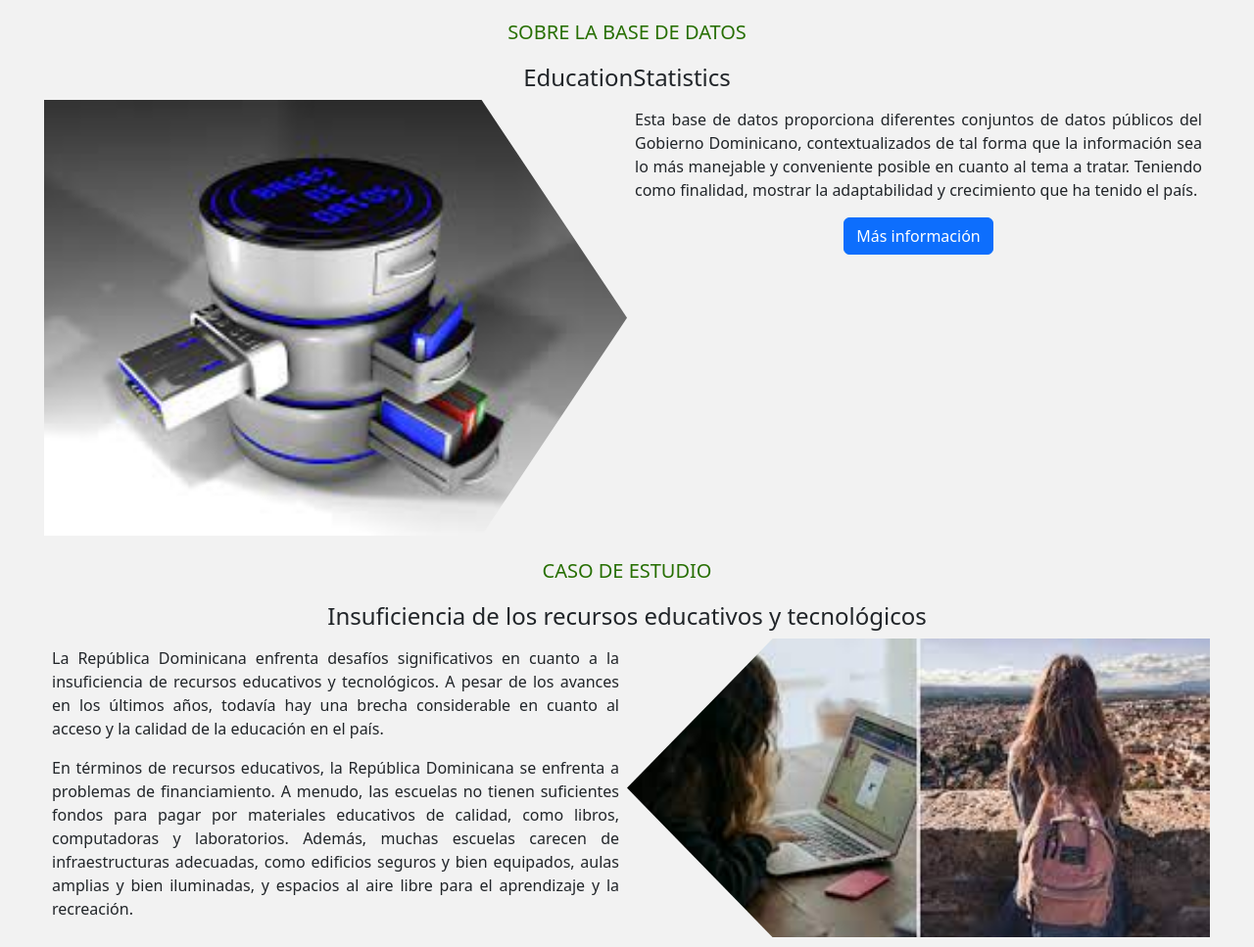
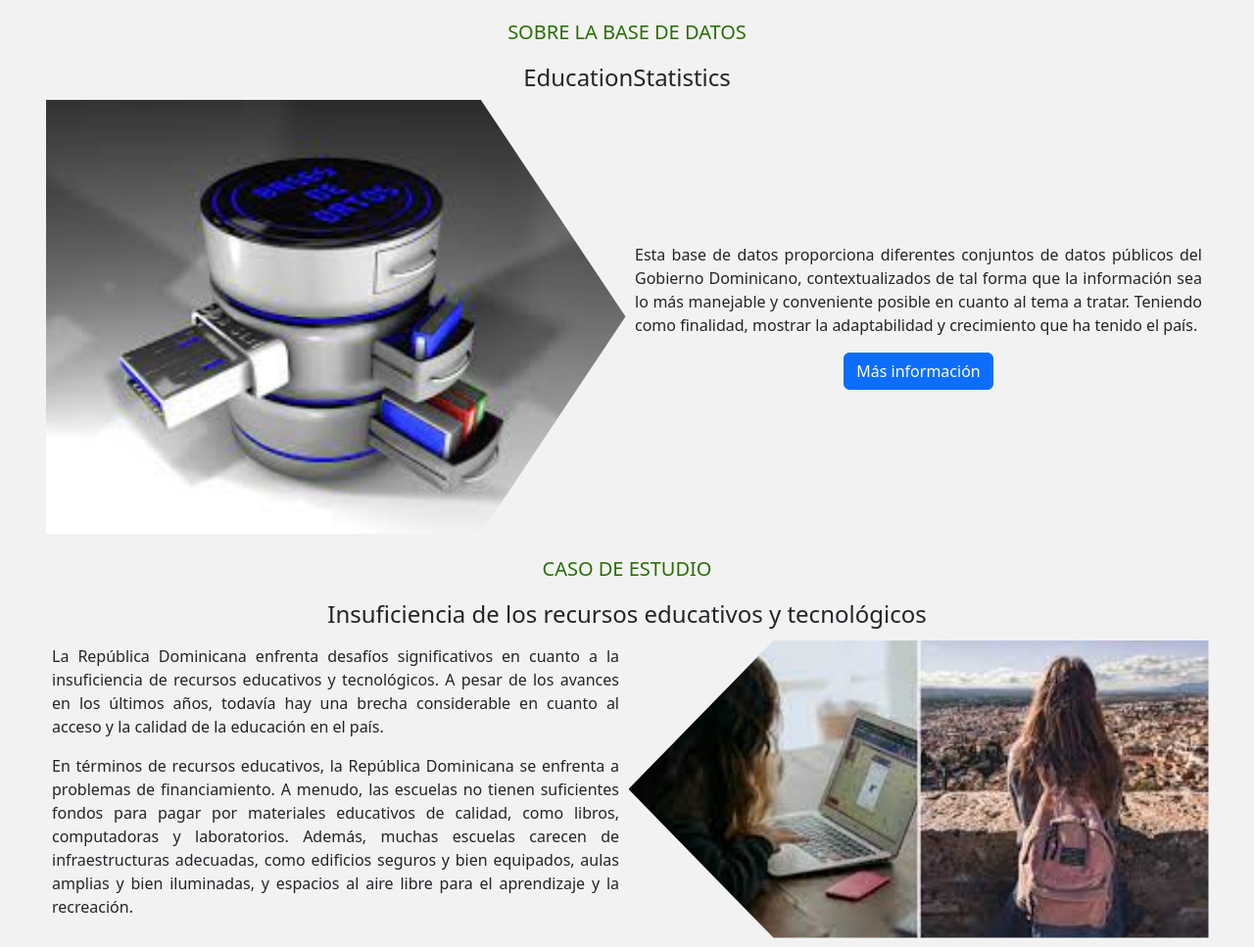
Before and after one commit to Mluciano1401/Mluciano1401.github.io, a website built with Parcel: page index.html in a window 1280 px wide. Shown: the part 1215-2182 px from the top of the page at 98% size. Built offline with nearby package versions, Linux system fonts and the light colour scheme.

Commit message:
fix design

```diff
--- a/css/main.css
+++ b/css/main.css
@@ -475,8 +475,8 @@ blockquote {
   width: 100%;
   min-height: 172px;
   min-width: 306px;
-  max-width: 344px;
-  max-width: 612px;
+  max-width: 324px;
+  max-width: 592px;
 }
 .efecto-imagen1{
   width: 100%;
@@ -579,6 +579,11 @@ h4{text-align: center;}
 .imagen-principal{
   display: flex;
   justify-content: center;
+}
+.contenedor-grid{
+  display: flex;
+  justify-content: center;
+  align-items: center;
 }
 /*
    * Clearfix: contain floats
--- a/index.html
+++ b/index.html
@@ -143,6 +143,9 @@
             </div>
           </div>
         </section>
+        <section>
+          <span></span>
+        </section>
         <section class="carousel-wraper">
           <div  class="carousel">
             <div>
@@ -223,7 +226,7 @@
     <footer>
       <section class="secciones-informativa">
         <div class="seccion1">
-          <spam>Grupo 1 - @copyrigth 2023</spam>
+          <span>Grupo 1 - @copyrigth 2023</span>
         </div>
       </section>
     </footer>
```
